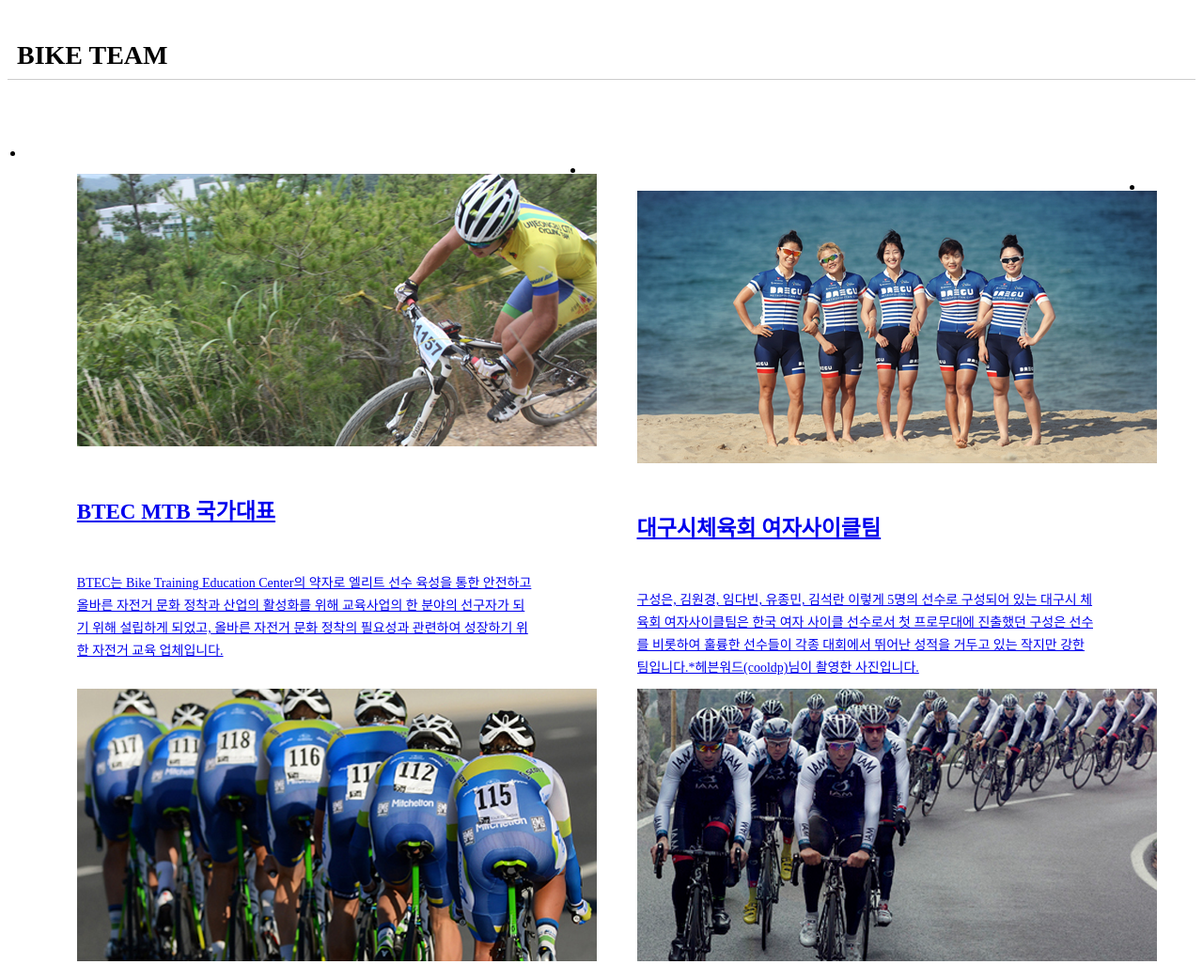
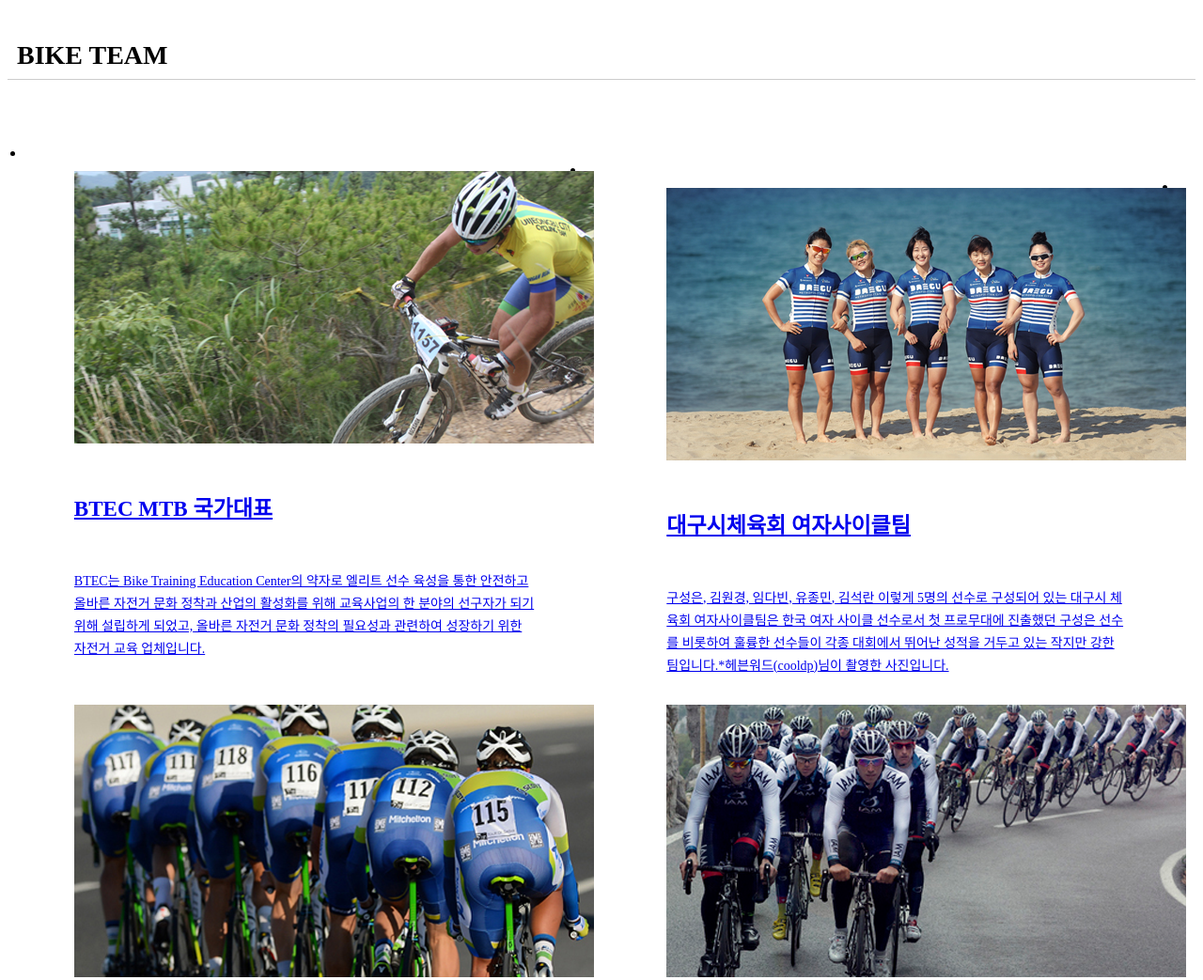
Before and after one commit to JIEUNGO/scottpf, a plain HTML site: page team.html in a window 1280 px wide. Shown: the part 446-1489 px from the top of the page at 94% size. Drawn offline with Linux system fonts and the light colour scheme.

Commit message:
쥐앤비css수정

```diff
--- a/css/common.css
+++ b/css/common.css
@@ -161,7 +161,6 @@ textarea{resize:none;vertical-align: middle;padding: 2px;}
 .content_sub figcaption{text-align: center;margin-top: 38px;line-height: 30px;height: 80px;}
 .content_sub figcaption span{font-weight: bold;}
 .mb_80, .pro_list_2 li{margin-bottom: 80px;}
-.ml_0{margin-left: 0 !important;}
 
 /* list range, 모델명검색 */
 .list_range{position: absolute;top:4px;right: 0;}
@@ -241,6 +240,7 @@ textarea{resize:none;vertical-align: middle;padding: 2px;}
   .gnb>ul>li+li+li+li>a:hover,
   .gnb>ul>li+li+li+li>a:focus,
   .gnb>ul>li+li+li+li>.on{background: url(../images/common/bullet_gnb_ov.png) right 50% no-repeat !important;padding-right: 21px;}
+  .gnb>ul>li>div>.info_prd_wrap>li>ul{display: block !important;}
 }
 
 /* tablet */
--- a/css/team.css
+++ b/css/team.css
@@ -2,11 +2,18 @@
 #container{margin-bottom: 150px;}
 .content h4{padding: 40px 0 10px 10px;font-size: 28px;font-weight: bold;background: url(../images/common/line_cyc_common.png) 0 bottom repeat-x;}
 .content .team_wrap{padding: 2.5% 1.5% 0;}
-.content .team_wrap li a{width: 48.584%;height: 480px;float: left;margin-left: 2.8333%;margin-bottom: 50px;position: relative;display: block;}
-.content .team_wrap li a:first-child{margin-left: 0;}
+.content .team_wrap li a{width: 48.584%;height: 500px;float: left;margin-left: 2.8333%;margin-bottom: 50px;position: relative;display: block;}
+.content .team_wrap li:first-child a,
+.content .team_wrap li+li+li a,
+.content .team_wrap li+li+li+li+li a,
+.content .team_wrap li+li+li+li+li+li+li a{margin-left: 0;}
+.content .team_wrap li+li a,
+.content .team_wrap li+li+li+li a,
+.content .team_wrap li+li+li+li+li+li a,
+.content .team_wrap li+li+li+li+li+li+li+li a{margin-left: 2.8333%;}
 .content .team_wrap li a:before{content: "";background: url(../images/common/bg_op60_black.png) 0 0 repeat;transition:all 0.3s linear;z-index:5;position:absolute;top:0;left: 0;width: 100%;height: 100%;display: none;}
 .content .team_wrap li a:hover:before,.content .team_wrap li a:focus:before{display: block;}
-.content .team_wrap li figure{padding: 2.5%;}
+.content .team_wrap li figure{padding: 2%;}
 .content .team_wrap li h5{font-size: 23px;font-weight: bold;padding: 12px 0;}
 .content .team_wrap li p{font-size: 14px;line-height: 24px;-webkit-line-clamp:5;height: 120px;display: -webkit-box;text-overflow: ellipsis;overflow: hidden;-webkit-box-orient:vertical;word-wrap: break-word;}
 .content .team_wrap li span{display: none;position: absolute;top:40%;left: 32%;right: 32%;width: auto;height: 50px;padding: 10px;color:#fff;font-size: 20px;font-weight: bold;z-index: 6;border: 2px solid #fff;/* background-color: #afca43; */text-align: center;}
@@ -19,6 +26,10 @@
 @media (max-width:767px) {
 	#container{margin-bottom: 100px;}
 	.content .team_wrap li a{width: 100%;height: 550px;margin-left: 0;}
+	.content .team_wrap li+li a,
+	.content .team_wrap li+li+li+li a,
+	.content .team_wrap li+li+li+li+li+li a,
+	.content .team_wrap li+li+li+li+li+li+li+li a{margin-left: 0;}
 	.content .team_wrap li img{width: 100%;}
 	.content .team_wrap li span{font-size: 20px;}
 }
```
